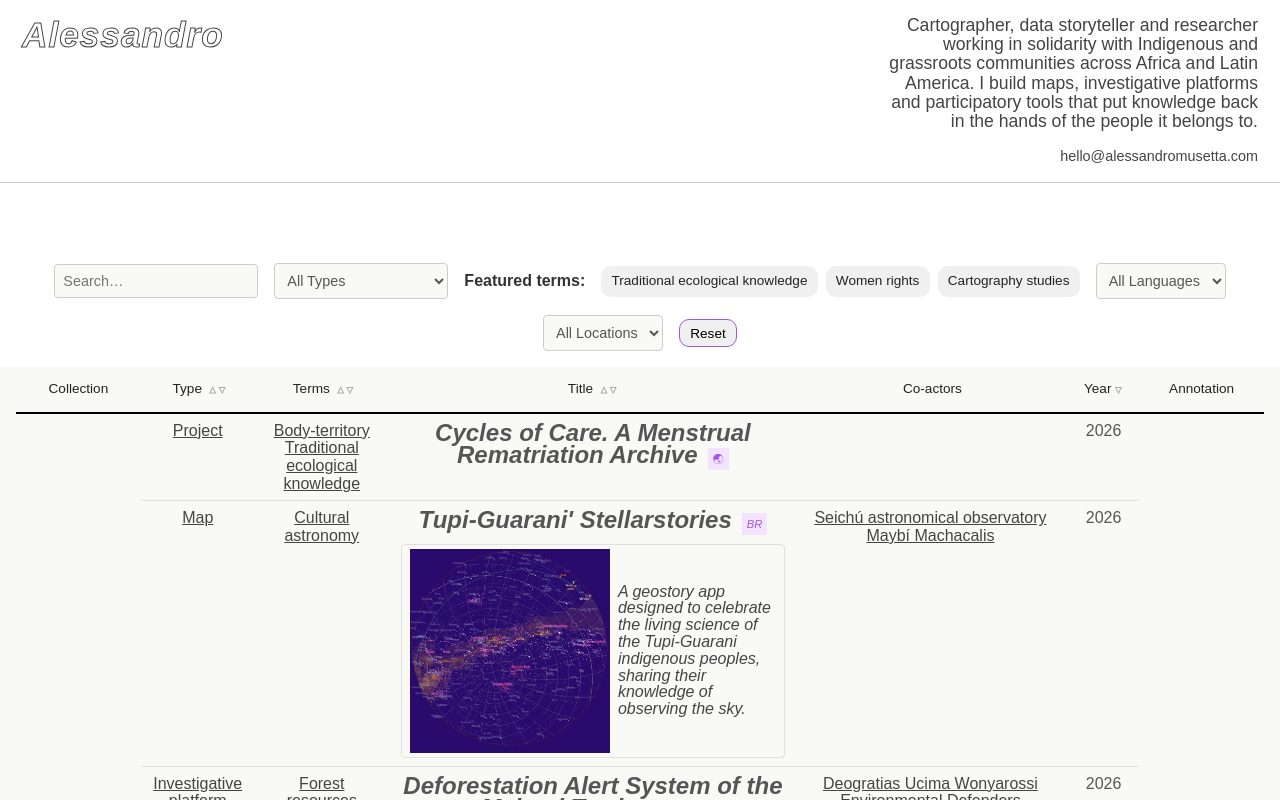
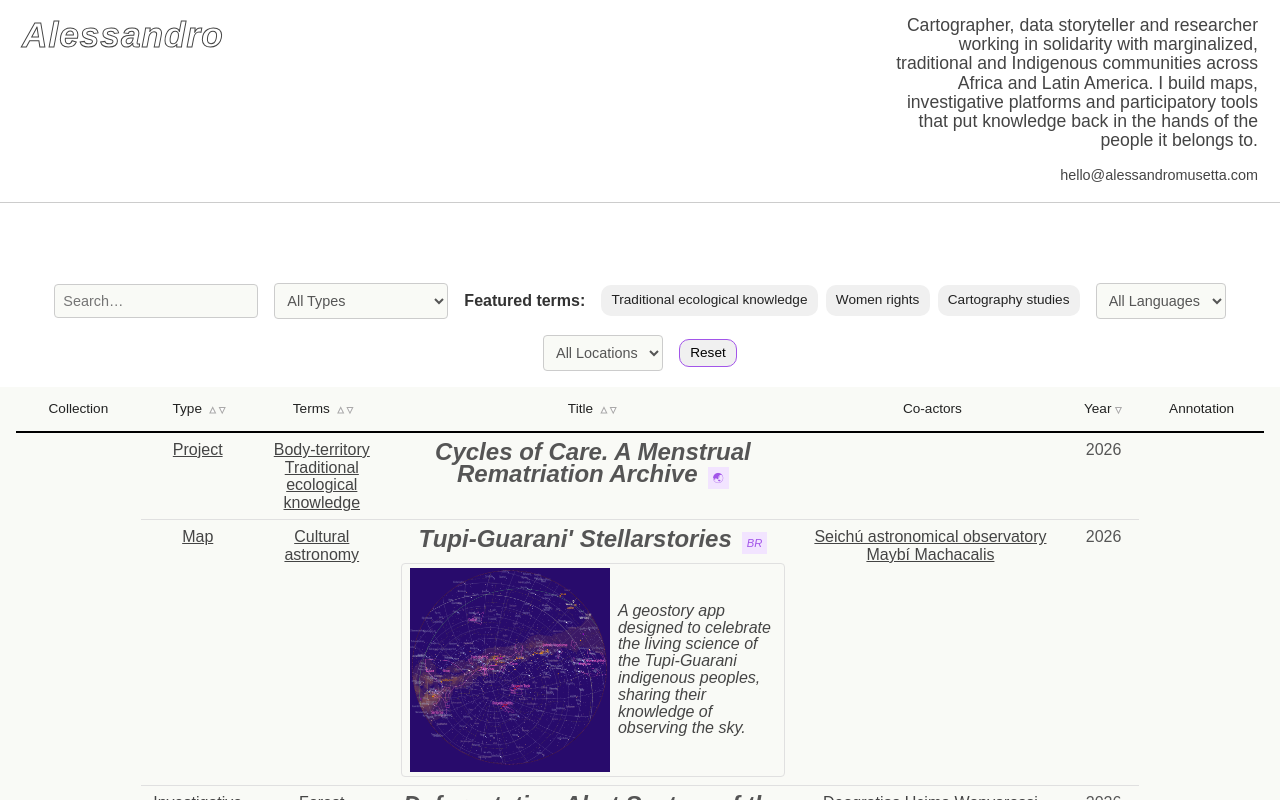
Before and after one commit to lsnmst/archive, a Svelte app: page / in a window 1280 px wide. Shown: the top 800 px of the page. Built offline with nearby package versions, Linux system fonts and the light colour scheme; a web font is replaced by a local one.

Commit message:
Update header description

```diff
--- a/src/App.svelte
+++ b/src/App.svelte
@@ -332,9 +332,9 @@
   <div class="header-description" style="text-align: end;">
     <p>
       Cartographer, data storyteller and researcher working in solidarity with
-      Indigenous and grassroots communities across Africa and Latin America. I
-      build maps, investigative platforms and participatory tools that put
-      knowledge back in the hands of the people it belongs to.
+      marginalized, traditional and Indigenous communities across Africa and
+      Latin America. I build maps, investigative platforms and participatory
+      tools that put knowledge back in the hands of the people it belongs to.
     </p>
     <p style="font-size: 0.9rem;margin-top: 1rem;">
       hello@alessandromusetta.com
--- a/src/data.js
+++ b/src/data.js
@@ -818,7 +818,7 @@ export default [
     {
         id: 36,
         countrycode: "CD",
-        title: "Amplifier la Voix des Leaders Culturels dans le Territoire de Rutshuru de la République Démocratique du Congo",
+        title: "Amplifying the Voices of Cultural Leaders in the Rutshuru Territory of the DR Congo",
         url: "https://xrrutshuru.github.io/voix/index.html",
         type: "Prototype",
         languages: ["English", "Français"],
```
